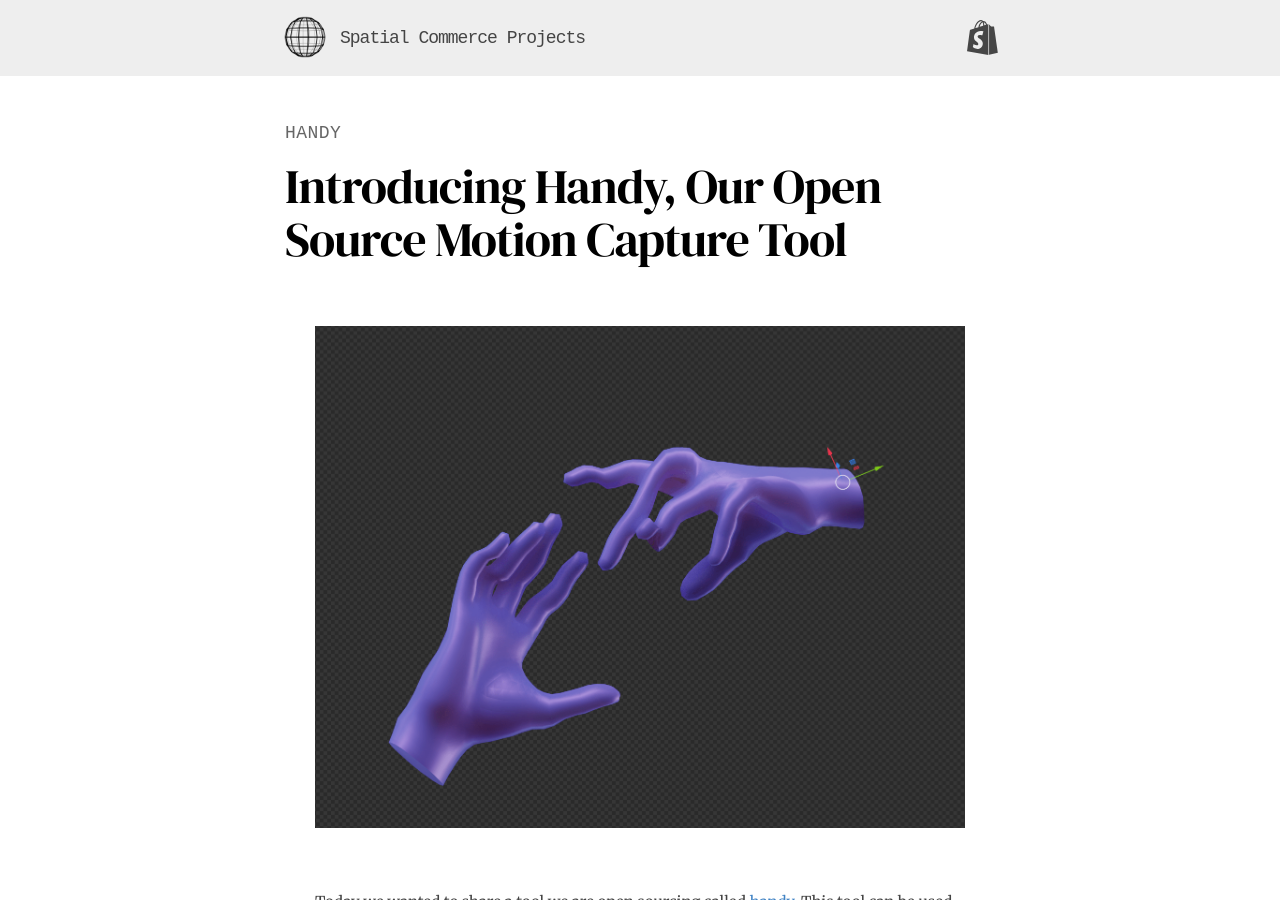
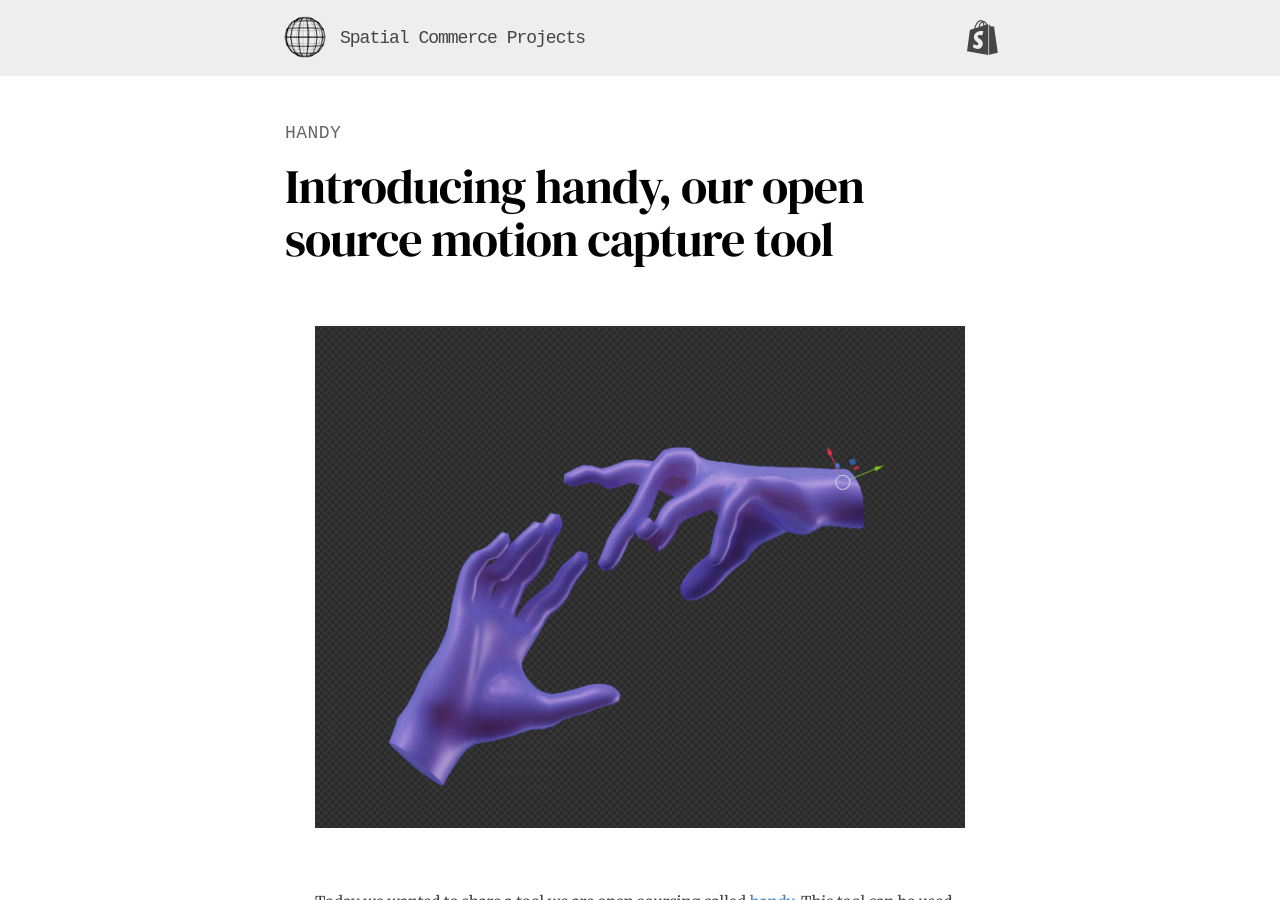
Before and after one commit to Shopify/spatial-commerce-projects, a Jekyll site: the page built from _posts/2023-01-16-Handy.md, in a window 1280 px wide and 900 px high. Built offline with Jekyll 4.4.1, drawn with Linux system fonts in a browser that asks for light colours; some web fonts are replaced.

```diff
--- a/_posts/2023-01-16-Handy.md
+++ b/_posts/2023-01-16-Handy.md
@@ -1,6 +1,6 @@
 ---
 layout: post
-title: Introducing Handy, Our Open Source Motion Capture Tool
+title: Introducing handy, our open source motion capture tool
 subtitle: Handy
 video: https://cdn.shopify.com/videos/c/o/v/4dc8b77fc2514b3ba450aaa1e206e788.mp4
 ---
```
